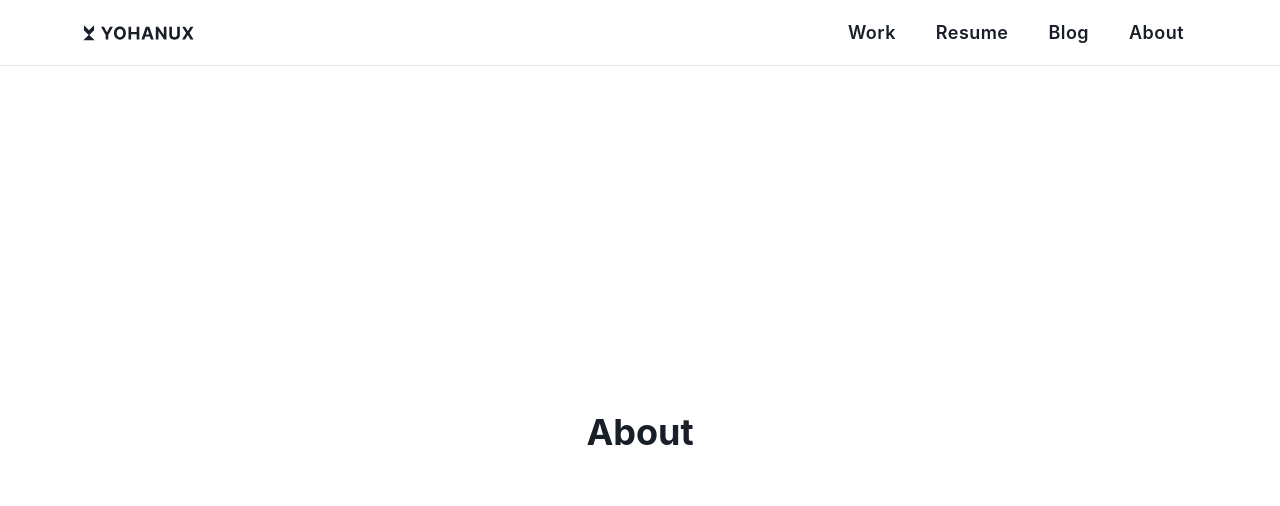
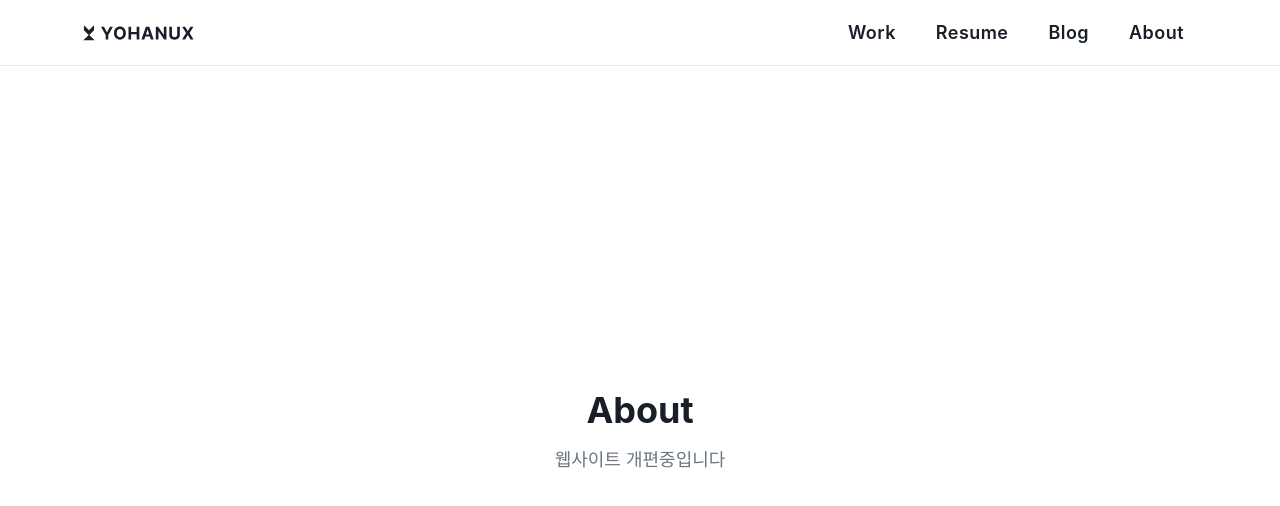
Before and after one commit to yohanux/yohanux, a Next.js app: page /about in a window 1280 px wide. Shown: the top 506 px of the page. Built offline with nearby package versions, Linux system fonts and the light colour scheme; a web font is replaced by a local one.

Commit message:
Update blog, work, and about pages with maintenance message

```diff
--- a/src/app/about/page.tsx
+++ b/src/app/about/page.tsx
@@ -1,5 +1,12 @@
-import { CenteredTitle } from "@/components/centered-title";
-
 export default function AboutPage() {
-  return <CenteredTitle title="About" />;
+  return (
+    <main className="flex min-h-[calc(100vh-68px)] flex-col items-center justify-center px-6 text-center">
+      <h1 className="text-4xl font-[var(--font-weight-700)] text-[var(--color-gray-900)]">
+        About
+      </h1>
+      <p className="mt-4 text-lg text-[var(--color-gray-600)]">
+        웹사이트 개편중입니다
+      </p>
+    </main>
+  );
 }
--- a/src/app/blog/page.tsx
+++ b/src/app/blog/page.tsx
@@ -14,7 +14,7 @@ export default async function BlogPage() {
           생각과 과정을 기록하는 공간
         </h1>
         <p className="text-lg text-[var(--color-gray-600)]">
-          프로젝트 회고, 디자인 노트, 제작 비하인드를 차곡차곡 쌓아갑니다.
+          웹사이트 개편중입니다
         </p>
       </header>
 
--- a/src/app/work/page.tsx
+++ b/src/app/work/page.tsx
@@ -1,5 +1,12 @@
-import { CenteredTitle } from "@/components/centered-title";
-
 export default function WorkPage() {
-  return <CenteredTitle title="Work" />;
+  return (
+    <main className="flex min-h-[calc(100vh-68px)] flex-col items-center justify-center px-6 text-center">
+      <h1 className="text-4xl font-[var(--font-weight-700)] text-[var(--color-gray-900)]">
+        Work
+      </h1>
+      <p className="mt-4 text-lg text-[var(--color-gray-600)]">
+        웹사이트 개편중입니다
+      </p>
+    </main>
+  );
 }
```
